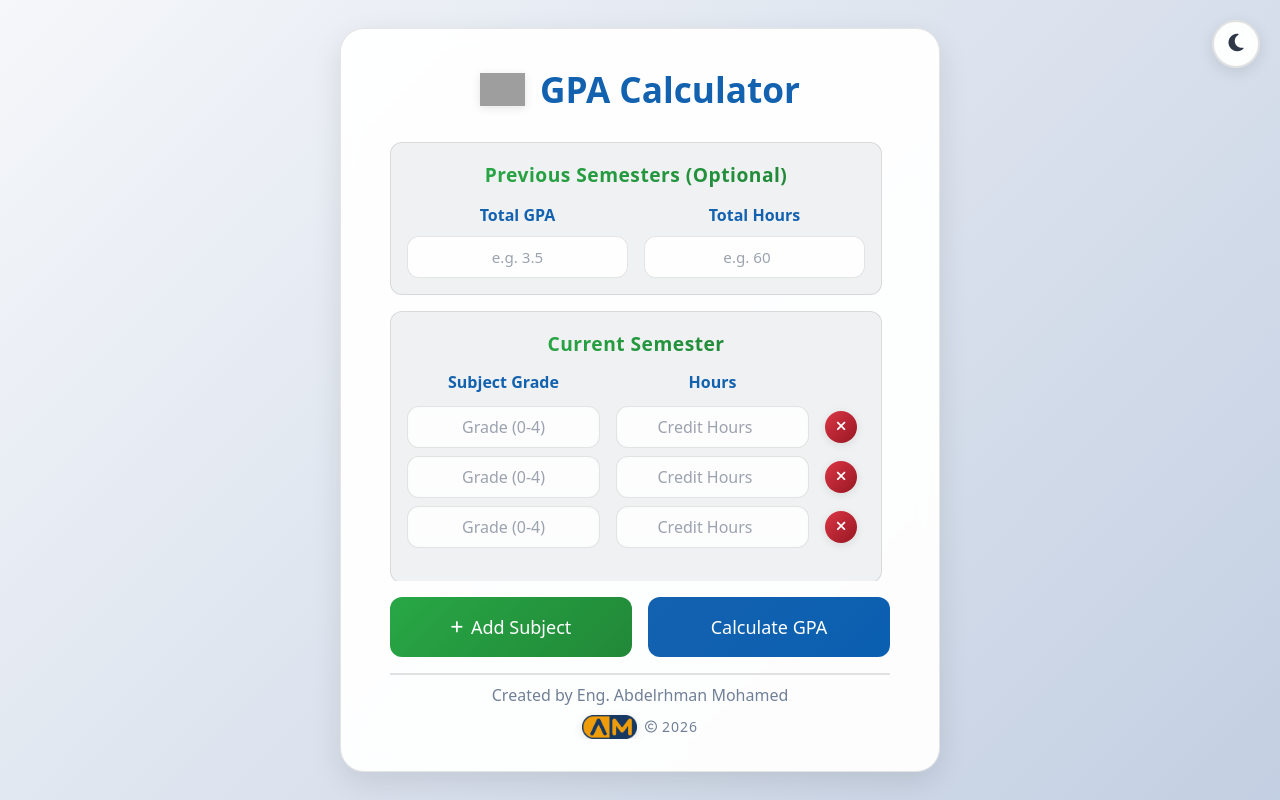
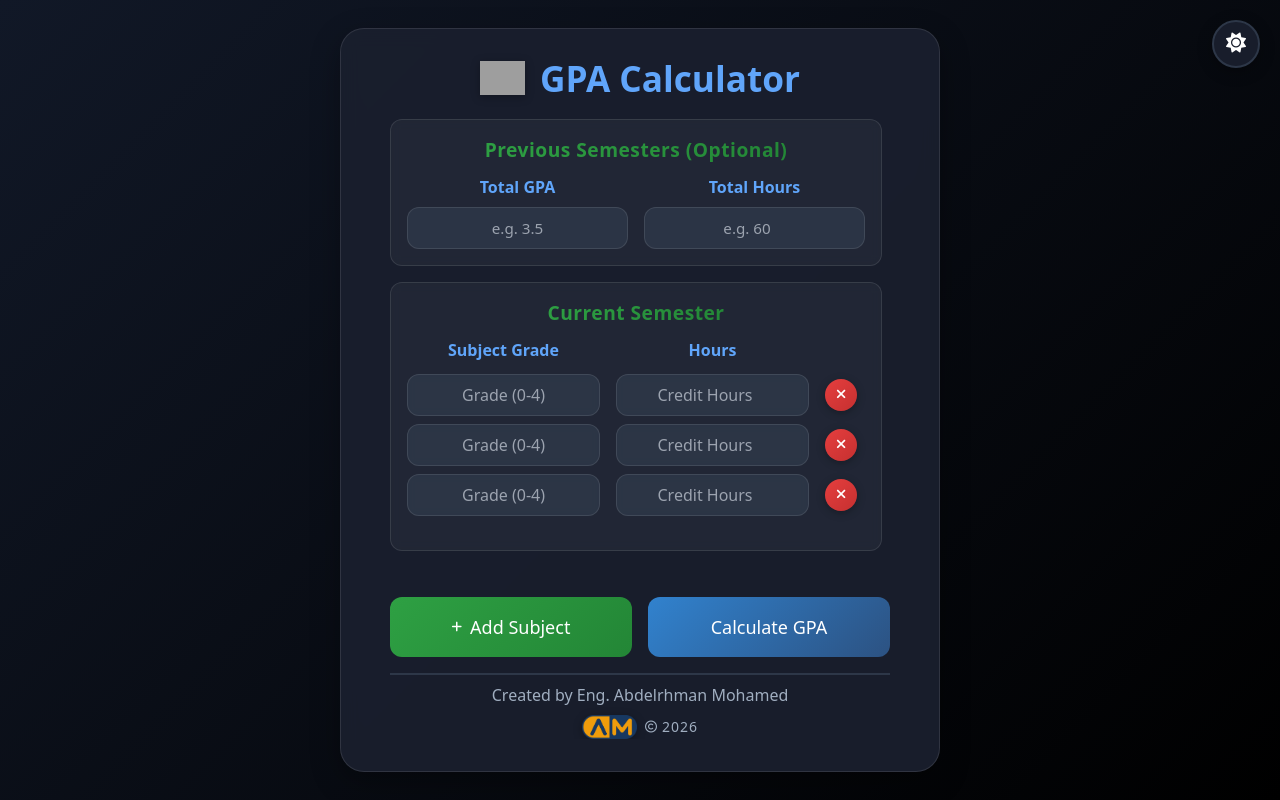
Before and after one commit to Abdelrhman112002/gpa_calc, a Next.js app: page / in a window 1280 px wide. Built offline with nearby package versions, Linux system fonts and the light colour scheme; grey boxes are pictures that could not be loaded.

Commit message:
feat: Implement the initial GPA Calculator application with core functionality and layout.

```diff
--- a/src/app/layout.tsx
+++ b/src/app/layout.tsx
@@ -16,7 +16,7 @@ export default function RootLayout({
   children: React.ReactNode;
 }>) {
   return (
-    <html lang="en" data-theme="dark" suppressHydrationWarning>
+    <html lang="en" data-theme="dark" className="dark" suppressHydrationWarning>
       <head>
         <link
           rel="stylesheet"
--- a/src/app/page.tsx
+++ b/src/app/page.tsx
@@ -48,8 +48,7 @@ export default function GPACalculator() {
     if (savedTheme) {
       setTheme(savedTheme);
     } else {
-      const prefersDark = window.matchMedia('(prefers-color-scheme: dark)').matches;
-      setTheme(prefersDark ? 'dark' : 'light');
+      setTheme('dark');
     }
 
     // Create initial rows
@@ -338,8 +337,8 @@ export default function GPACalculator() {
       </button>
 
       {/* Main Container */}
-      <div className="bg-card-bg p-8 rounded-[24px] shadow-[0_10px_30px_var(--shadow-color)] w-[95%] max-w-[600px] h-[800px] max-h-[93vh] backdrop-blur-[10px] border border-black/10 dark:border-white/10 flex flex-col items-center relative overflow-hidden">
-        <h1 className="text-primary text-center mb-6 flex items-center justify-center gap-[15px] text-[2.2rem] font-semibold">
+      <div className="bg-card-bg p-5 sm:p-8 rounded-[24px] shadow-[0_10px_30px_var(--shadow-color)] w-[95%] max-w-[600px] h-[800px] max-h-[93vh] backdrop-blur-[10px] border border-black/10 dark:border-white/10 flex flex-col items-center relative overflow-hidden">
+        <h1 className="text-primary text-center mb-5 sm:mb-6 flex items-center justify-center gap-2 sm:gap-[15px] text-2xl sm:text-[2.2rem] font-semibold">
           <Image
             src="/gpa.png"
             alt="GPA Calculator Logo"
@@ -354,32 +353,32 @@ export default function GPACalculator() {
           <div className="w-full flex-1 overflow-y-auto pr-2 custom-scrollbar" ref={scrollContainerRef}>
             {/* Previous Semester Section */}
             <div className="w-full p-4 bg-gray-500/10 rounded-xl mb-4 border border-black/10 dark:border-white/10 backdrop-blur-[5px]">
-              <p className="bg-success-btn-gradient bg-clip-text text-transparent font-bold text-[1.2rem] mb-[0.7rem] text-center title-case tracking-[0.5px] w-fit mx-auto">
+              <p className="bg-success-btn-gradient bg-clip-text text-transparent font-bold text-xl sm:text-[1.2rem] mb-[0.7rem] text-center title-case tracking-[0.5px] w-fit mx-auto">
                 Previous Semesters (Optional)
               </p>
               <div className="flex gap-4 justify-center">
                 <div className="flex-1 flex flex-col items-center gap-2">
-                  <label htmlFor="prevGpa" className="text-primary text-md font-semibold">Total GPA</label>
+                  <label htmlFor="prevGpa" className="text-primary text-sm sm:text-base font-semibold">Total GPA</label>
                   <input
                     type="text"
                     id="prevGpa"
                     inputMode="decimal"
                     placeholder="e.g. 3.5"
-                    className={`w-full p-[0.7rem] border rounded-xl text-center text-[0.95rem] bg-input-bg text-text-color h-[42px] focus:primary focus:ring-4 focus:ring-primary/20 outline-none transition-all ${getInputClass(prevGpaValid)}`}
+                    className={`w-full p-2.5 sm:p-[0.8rem] border rounded-xl text-center text-[0.95rem] bg-input-bg text-text-color h-[42px] focus:primary focus:ring-4 focus:ring-primary/20 outline-none transition-all ${getInputClass(prevGpaValid)}`}
                     value={prevGpa}
                     onChange={(e) => handlePrevGpaChange(e.target.value)}
                     autoComplete="off"
                   />
                 </div>
                 <div className="flex-1 flex flex-col items-center gap-2">
-                  <label htmlFor="prevHours" className="text-primary text-md font-semibold">Total Hours</label>
+                  <label htmlFor="prevHours" className="text-primary text-sm sm:text-base font-semibold">Total Hours</label>
                   <input
                     type="number"
                     id="prevHours"
                     min="0"
                     step="1"
                     placeholder="e.g. 60"
-                    className={`w-full p-[0.7rem] border rounded-xl text-center text-[0.95rem] bg-input-bg text-text-color h-[42px] focus:border-primary focus:ring-4 focus:ring-primary/10 outline-none transition-all ${getInputClass(prevHoursValid)}`}
+                    className={`w-full p-2.5 sm:p-[0.7rem] border rounded-xl text-center text-[0.95rem] bg-input-bg text-text-color h-[42px] focus:primary focus:ring-4 focus:ring-primary/20 outline-none transition-all ${getInputClass(prevHoursValid)}`}
                     value={prevHours}
                     onChange={(e) => handlePrevHoursChange(e.target.value)}
                     onKeyDown={(e) => {
@@ -395,10 +394,10 @@ export default function GPACalculator() {
 
             {/* Current Semester Section */}
             <div className="w-full p-4 bg-gray-500/10 rounded-xl mb-4 border border-black/10 dark:border-white/10 backdrop-blur-[5px]">
-              <p className="bg-success-btn-gradient bg-clip-text text-transparent font-bold text-[1.2rem] mb-[0.7rem] text-center title-case tracking-[0.5px] w-fit mx-auto">
+              <p className="bg-success-btn-gradient bg-clip-text text-transparent font-bold text-xl sm:text-[1.2rem] mb-[0.7rem] text-center title-case tracking-[0.5px] w-fit mx-auto">
                 Current Semester
               </p>
-              <div className="grid grid-cols-[1fr_1fr_40px] gap-4 text-primary font-semibold text-md text-center w-full mb-3">
+              <div className="grid grid-cols-[1fr_1fr_40px] gap-2 sm:gap-4 text-primary font-semibold text-sm sm:text-base text-center w-full mb-3">
                 <span className="flex justify-center items-center h-6">Subject Grade</span>
                 <span className="flex justify-center items-center h-6">Hours</span>
                 <span className="w-10"></span>
@@ -411,7 +410,7 @@ export default function GPACalculator() {
                       type="text"
                       inputMode="decimal"
                       placeholder="Grade (0-4)"
-                      className={`w-full p-[0.8rem] border rounded-xl text-center text-base bg-input-bg text-text-color backdrop-blur-[5px] h-[42px] focus:border-primary focus:ring-4 focus:ring-primary/20 outline-none transition-all focus:-translate-y-[1px] ${getInputClass(row.gradeValid)}`}
+                      className={`w-full p-2.5 sm:p-[0.8rem] border rounded-xl text-center text-base bg-input-bg text-text-color backdrop-blur-[5px] h-[42px] focus:border-primary focus:ring-4 focus:ring-primary/20 outline-none transition-all focus:-translate-y-[1px] ${getInputClass(row.gradeValid)}`}
                       value={row.grade}
                       onChange={(e) => updateRow(row.id, 'grade', e.target.value)}
                       autoComplete="off"
@@ -420,7 +419,7 @@ export default function GPACalculator() {
                     <input
                       type="number"
                       placeholder="Credit Hours"
-                      className={`w-full p-[0.8rem] border rounded-xl text-center text-base bg-input-bg text-text-color backdrop-blur-[5px] h-[42px] focus:border-primary focus:ring-4 focus:ring-primary/20 outline-none transition-all focus:-translate-y-[1px] ${getInputClass(row.hoursValid)}`}
+                      className={`w-full p-2.5 sm:p-[0.8rem] border rounded-xl text-center text-base bg-input-bg text-text-color backdrop-blur-[5px] h-[42px] focus:border-primary focus:ring-4 focus:ring-primary/20 outline-none transition-all focus:-translate-y-[1px] ${getInputClass(row.hoursValid)}`}
                       min="0"
                       step="1"
                       value={row.hours}
@@ -447,15 +446,15 @@ export default function GPACalculator() {
             </div>
 
           {/* Buttons */}
-          <div className="flex gap-4 justify-center items-center w-full my-4">
+          <div className="flex flex-col sm:flex-row gap-3 sm:gap-4 justify-center items-center w-full my-4">
             <button
-              className="flex-1 flex items-center justify-center gap-2 px-8 py-4 bg-success-btn-gradient text-white border-none rounded-xl cursor-pointer text-lg font-medium hover:-translate-y-[1px] active:translate-y-0 transition-all"
+              className="w-full sm:flex-1 flex items-center justify-center gap-2 px-6 sm:px-8 py-3.5 sm:py-4 bg-success-btn-gradient text-white border-none rounded-xl cursor-pointer text-base sm:text-lg font-medium hover:-translate-y-[1px] active:translate-y-0 transition-all"
               onClick={addRow}
             >
-              <i className="fas fa-plus text-sm"></i> Add Subject
+              <i className="fas fa-plus text-xs"></i> Add Subject
             </button>
             <button
-              className="flex-1 flex items-center justify-center gap-2 px-8 py-4 bg-btn-gradient text-white border-none rounded-xl cursor-pointer text-lg font-medium hover:-translate-y-[1px] active:translate-y-0 transition-all"
+              className="w-full sm:flex-1 flex items-center justify-center gap-2 px-6 sm:px-8 py-3.5 sm:py-4 bg-btn-gradient text-white border-none rounded-xl cursor-pointer text-base sm:text-lg font-medium hover:-translate-y-[1px] active:translate-y-0 transition-all"
               onClick={calculateGPA}
             >
               Calculate GPA
@@ -489,7 +488,7 @@ export default function GPACalculator() {
             if (e.target === e.currentTarget) setShowModal(false);
           }}
         >
-          <div className="bg-card-bg rounded-[24px] p-10 w-[90%] max-w-[420px] text-center relative shadow-[0_25px_60px_rgba(0,0,0,0.3)] border border-black/10 dark:border-white/10 animate-modalSlideIn">
+          <div className="bg-card-bg rounded-[24px] p-6 sm:p-10 w-[95%] max-w-[420px] text-center relative shadow-[0_25px_60px_rgba(0,0,0,0.3)] border border-black/10 dark:border-white/10 animate-modalSlideIn">
             <button
               className="absolute top-[15px] right-[15px] w-9 h-9 min-w-[36px] bg-input-bg border border-border-color rounded-full cursor-pointer flex items-center justify-center text-text-muted hover:bg-delete-btn-gradient hover:text-white transition-all outline-none"
               onClick={() => setShowModal(false)}
```
